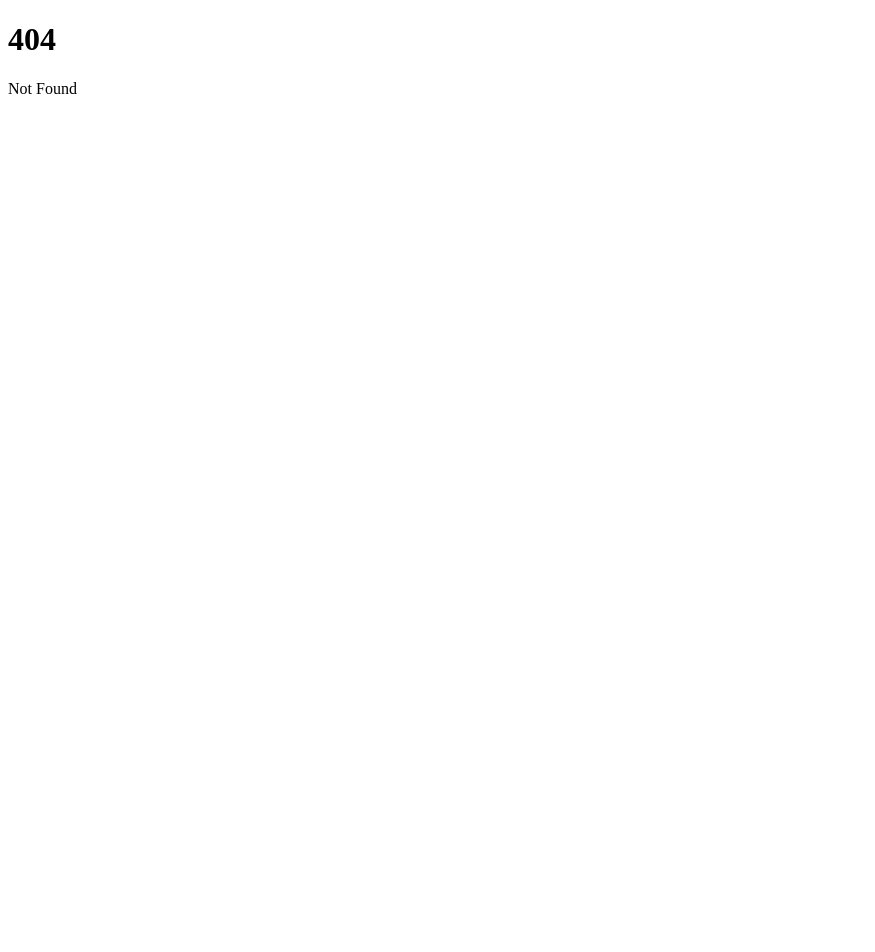
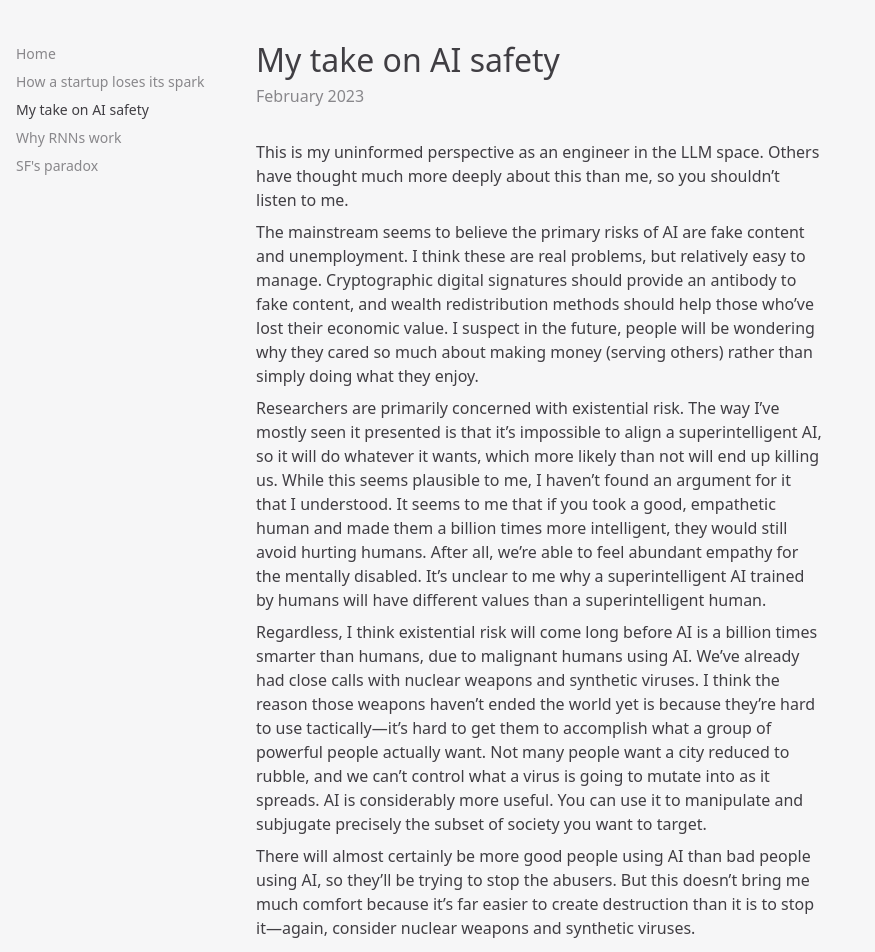
Before and after one commit to Xyzrr/micro-blog, a SvelteKit app: page /ai-safety in a window 1280 px wide. Before the commit this address had no page. Shown: the top 952 px of the page, without its empty margins (0-875 px from the left). Before the commit the page ends 800 px from the top, so only its background shows below. Built offline with nearby package versions, Linux system fonts and the light colour scheme.

Commit message:
ai safety

```diff
--- /dev/null
+++ b/src/routes/(posts)/ai-safety/+page.svelte
@@ -0,0 +1,8 @@
+<h1>My take on AI safety</h1>
+<div class="opacity-60 mb-8">February 2023</div>
+<p>This is my uninformed perspective as an engineer in the LLM space. Others have thought much more deeply about this than me, so you shouldn’t listen to me.</p>
+<p>The mainstream seems to believe the primary risks of AI are fake content and unemployment. I think these are real problems, but relatively easy to manage. Cryptographic digital signatures should provide an antibody to fake content, and wealth redistribution methods should help those who’ve lost their economic value. I suspect in the future, people will be wondering why they cared so much about making money (serving others) rather than simply doing what they enjoy.</p>
+<p>Researchers are primarily concerned with existential risk. The way I’ve mostly seen it presented is that it’s impossible to align a superintelligent AI, so it will do whatever it wants, which more likely than not will end up killing us. While this seems plausible to me, I haven’t found an argument for it that I understood. It seems to me that if you took a good, empathetic human and made them a billion times more intelligent, they would still avoid hurting humans. After all, we’re able to feel abundant empathy for the mentally disabled. It’s unclear to me why a superintelligent AI trained by humans will have different values than a superintelligent human.</p>
+<p>Regardless, I think existential risk will come long before AI is a billion times smarter than humans, due to malignant humans using AI. We’ve already had close calls with nuclear weapons and synthetic viruses. I think the reason those weapons haven’t ended the world yet is because they’re hard to use tactically—it’s hard to get them to accomplish what a group of powerful people actually want. Not many people want a city reduced to rubble, and we can’t control what a virus is going to mutate into as it spreads. AI is considerably more useful. You can use it to manipulate and subjugate precisely the subset of society you want to target.</p>
+<p>There will almost certainly be more good people using AI than bad people using AI, so they’ll be trying to stop the abusers. But this doesn’t bring me much comfort because it’s far easier to create destruction than it is to stop it—again, consider nuclear weapons and synthetic viruses.</p>
+<p>I have no solutions! Would love to discuss with anyone who can think of solutions or poke holes in my logic.</p>
--- a/src/routes/Sidebar.svelte
+++ b/src/routes/Sidebar.svelte
@@ -6,6 +6,7 @@
     <div class="list-none flex flex-col pt-10 sticky top-0">
         <SidebarItem to="/">Home</SidebarItem>
         <SidebarItem to="/startup-spark">How a startup loses its spark</SidebarItem>
+        <SidebarItem to="/ai-safety">My take on AI safety</SidebarItem>
         <SidebarItem to="/rnns">Why RNNs work</SidebarItem>
         <SidebarItem to="/sf-paradox">SF's paradox</SidebarItem>
     </div>
```
